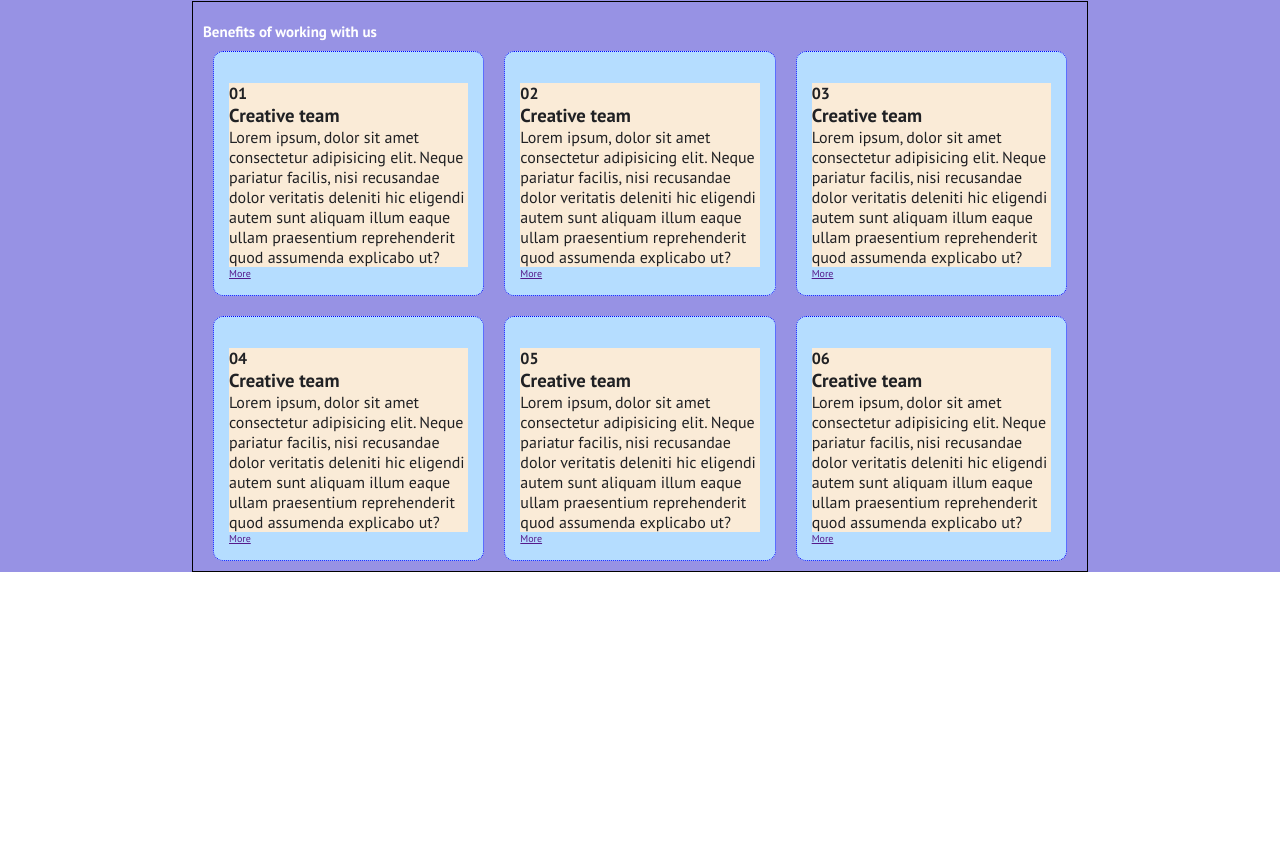
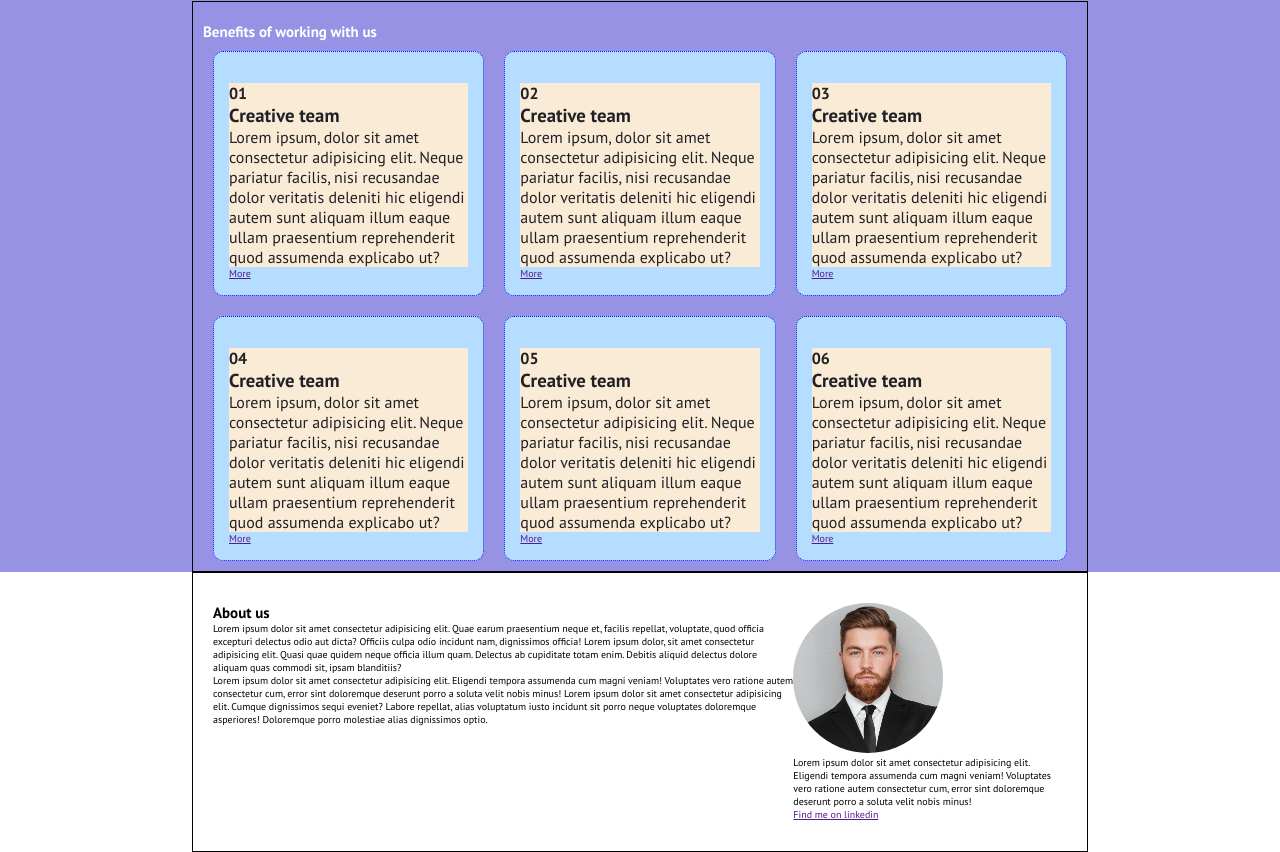
Before and after one commit to San-Moro/htmlcss-responsive-layout, a plain HTML site: page index.html in a window 1280 px wide. Shown: the part 1495-2347 px from the top of the page. Before the commit the page ends 2067 px from the top, so only its background shows below. Drawn offline with Linux system fonts and the light colour scheme.

Commit message:
Added blocks of about us section

```diff
--- a/css/style.css
+++ b/css/style.css
@@ -110,6 +110,23 @@ header .menu {
     margin: 0 auto;
 }
 
+/* About us section */
+#about-us .columns {
+    padding: 1em;
+    margin: 0 auto;
+}
+
+#about-us .col{
+    padding: 2em 0;
+}
+
+#about-us .col img {
+    width: 150px;
+    height: 150px;
+    object-fit: cover;
+    border-radius: 50%;
+}
+
 
 /* MEDIA QUERIES */
 /* Tablet 768px */
@@ -145,6 +162,9 @@ header .menu {
     }
 
     /* About us section */
+    #about-us .columns {
+        display: flex;
+    }
 
 }
 
--- a/index.html
+++ b/index.html
@@ -257,7 +257,28 @@
 
         <!-- about us section -->
         <section id="about-us">
+            <div class="container">
+                <div class="columns">
 
+                    <div class="col">
+                        <h2>About us</h2>
+                        <p>Lorem ipsum dolor sit amet consectetur adipisicing elit. Quae earum praesentium neque et, facilis repellat, voluptate, quod officia excepturi delectus odio aut dicta? Officiis culpa odio incidunt nam, dignissimos officia!
+                            Lorem ipsum dolor, sit amet consectetur adipisicing elit. Quasi quae quidem neque officia illum quam. Delectus ab cupiditate totam enim. Debitis aliquid delectus dolore aliquam quas commodi sit, ipsam blanditiis?
+                        </p>
+                        <p>Lorem ipsum dolor sit amet consectetur adipisicing elit. Eligendi tempora assumenda cum magni veniam! Voluptates vero ratione autem consectetur cum, error sint doloremque deserunt porro a soluta velit nobis minus!
+                            Lorem ipsum dolor sit amet consectetur adipisicing elit. Cumque dignissimos sequi eveniet? Labore repellat, alias voluptatum iusto incidunt sit porro neque voluptates doloremque asperiores! Doloremque porro molestiae alias dignissimos optio.
+                        </p>
+                    </div>
+                    <div class="col">
+                        <img src="img/about.jpg" alt="">
+                        <p>Lorem ipsum dolor sit amet consectetur adipisicing elit. Eligendi tempora assumenda cum magni veniam! Voluptates vero ratione autem consectetur cum, error sint doloremque deserunt porro a soluta velit nobis minus!</p>
+                        <div class="btn">
+                            <a href="">Find me on linkedin</a>
+                        </div>
+                    </div>
+                </div>
+
+            </div>
         </section>
         <!-- /about us section -->
 
```
